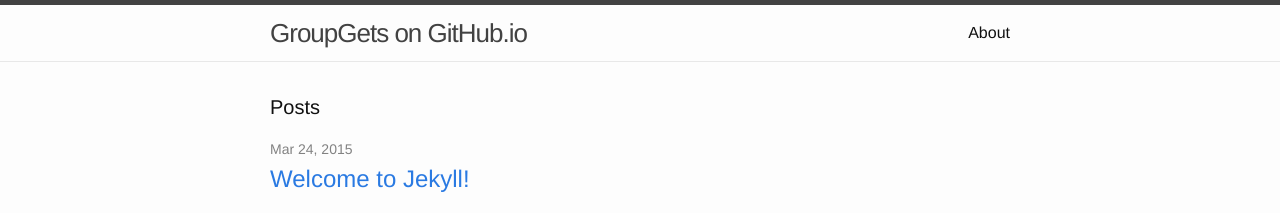
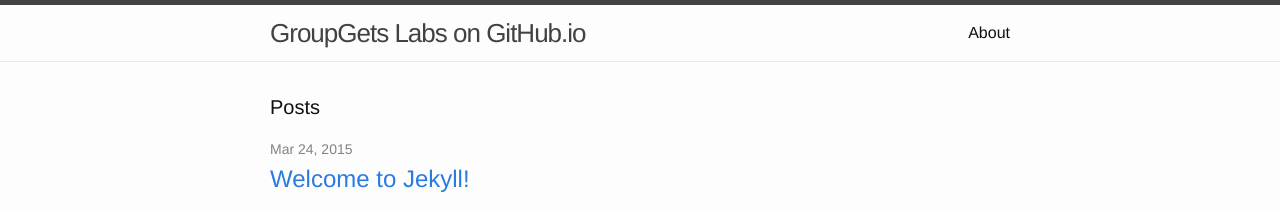
Before and after one commit to groupgets/groupgets.github.io, a Jekyll site: the page built from index.html, in a window 1280 px wide. Shown: the top 213 px of the page. Built offline with Jekyll 4.4.1, drawn with Linux system fonts in a browser that asks for light colours.

Commit message:
Updated site URL and name

```diff
--- a/_config.yml
+++ b/_config.yml
@@ -1,11 +1,11 @@
 # Site settings
-title: GroupGets on GitHub.io
+title: GroupGets Labs on GitHub.io
 email: contact@groupgets.com
 description: > # this means to ignore newlines until "baseurl:"
   GroupGets is a crowd purchasing site where you can create or join
   group buys for anything that exists.
 baseurl: "" # the subpath of your site, e.g. /blog/
-url: "http://groupgets.github.io" # the base hostname & protocol for your site
+url: "http://labs.groupgets.com" # the base hostname & protocol for your site
 website_name: GroupGets.com
 website_url: "https://groupgets.com" # the base hostname & protocol for your site
 twitter_username: groupgetscom
```
